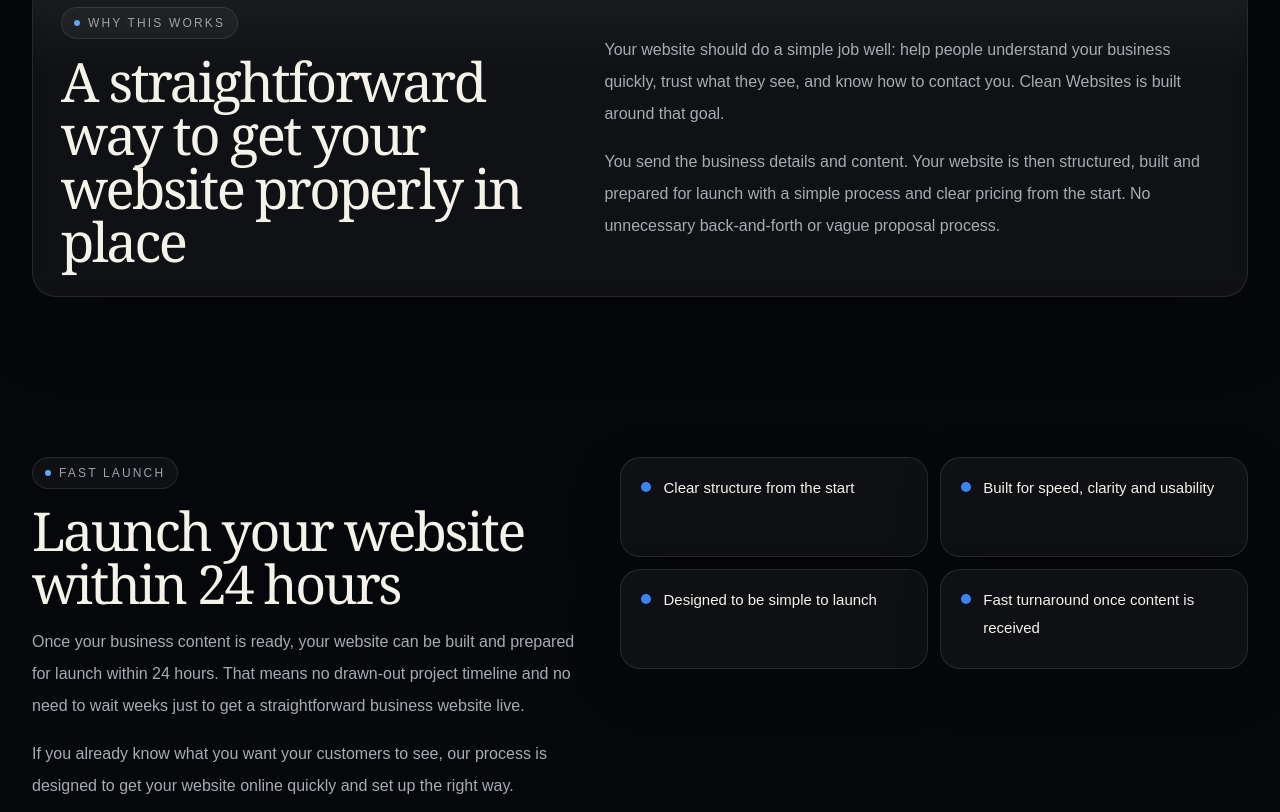
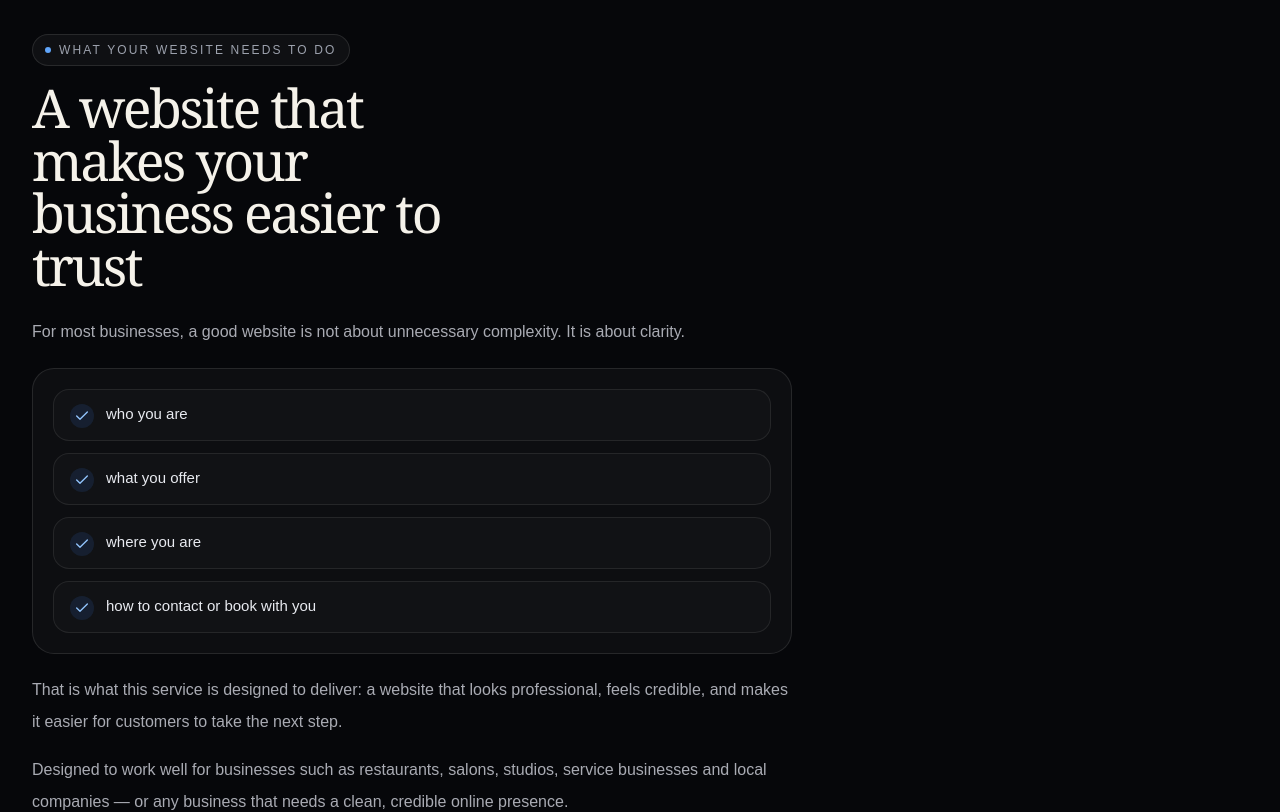
Before and after one commit to cleanwebsitesuk/cleanwebsites, a Next.js app: page / in a window 1280 px wide. Shown: the part 852-1664 px from the top of the page. Built offline with nearby package versions, Linux system fonts and the light colour scheme.

Commit message:
Update page.tsx

```diff
--- a/app/page.tsx
+++ b/app/page.tsx
@@ -1176,36 +1176,42 @@ export default function HomePage() {
       <HeroHeader scrolled={scrolled} />
 
       <main className="relative">
-        <Reveal>
-          <SectionShell className="pt-2 sm:pt-3 lg:pt-6">
-            <GlassCard className="p-5 sm:p-6 lg:p-7">
-              <div className="grid gap-5 lg:grid-cols-[0.92fr_1.08fr] lg:items-center">
-                <div>
-                  <SectionEyebrow>Why this works</SectionEyebrow>
-                  <h2 className="mt-4 font-serif text-[clamp(2rem,6vw,3.4rem)] leading-[0.98] tracking-[-0.045em] text-[#F5F2EA]">
-                    A straightforward way to get your website properly in place
-                  </h2>
-                </div>
-
-                <div className="grid gap-4">
-                  <p className="text-[15px] leading-7 text-[#A9ABB3] sm:text-[16px] sm:leading-8">
-                    Your website should do a simple job well: help people
-                    understand your business quickly, trust what they see, and
-                    know how to contact you. Clean Websites is built around that
-                    goal.
-                  </p>
-                  <p className="text-[15px] leading-7 text-[#A9ABB3] sm:text-[16px] sm:leading-8">
-                    You send the business details and content. Your website is
-                    then structured, built and prepared for launch with a simple
-                    process and clear pricing from the start. No unnecessary
-                    back-and-forth or vague proposal process.
-                  </p>
-                </div>
-              </div>
-            </GlassCard>
-          </SectionShell>
-        </Reveal>
-
+<Reveal>
+  <SectionShell>
+    <div className="max-w-[1100px]">
+      <SectionEyebrow>What your website needs to do</SectionEyebrow>
+
+      <h2 className="mt-4 max-w-[16ch] font-serif text-[clamp(2rem,6vw,3.35rem)] leading-[0.98] tracking-[-0.045em] text-[#F5F2EA]">
+        A website that makes your business easier to trust
+      </h2>
+
+      <div className="mt-6 max-w-[980px]">
+        <p className="text-[15px] leading-7 text-[#A9ABB3] sm:text-[16px] sm:leading-8 lg:whitespace-nowrap">
+          For most businesses, a good website is not about unnecessary complexity. It is about clarity.
+        </p>
+
+        <div className="mt-5 max-w-[760px] grid gap-3 rounded-[22px] border border-white/10 bg-white/[0.03] p-4 sm:p-5">
+          {[
+            "who you are",
+            "what you offer",
+            "where you are",
+            "how to contact or book with you",
+          ].map((item) => (
+            <BulletRow key={item}>{item}</BulletRow>
+          ))}
+        </div>
+
+        <p className="mt-5 max-w-[760px] text-[15px] leading-7 text-[#A9ABB3] sm:text-[16px] sm:leading-8">
+          That is what this service is designed to deliver: a website that looks professional, feels credible, and makes it easier for customers to take the next step.
+        </p>
+
+        <p className="mt-4 max-w-[760px] text-[15px] leading-7 text-[#A9ABB3] sm:text-[16px] sm:leading-8">
+          Designed to work well for businesses such as restaurants, salons, studios, service businesses and local companies — or any business that needs a clean, credible online presence.
+        </p>
+      </div>
+    </div>
+  </SectionShell>
+</Reveal>
         <Reveal>
           <SectionShell>
             <div className="grid gap-8 lg:grid-cols-[0.94fr_1.06fr] lg:items-start">
```
